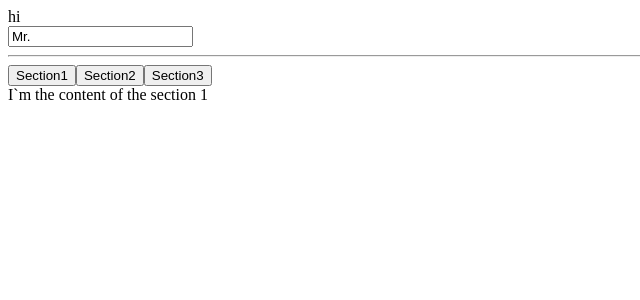
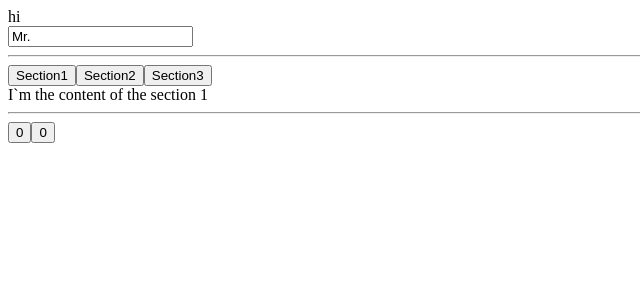
Before and after one commit to minsoo-web/custom-hooks-exercise, a React (Create React App) app: page / in a window 1280 px wide. Shown: the top 300 px of the page, without its empty margins (0-640 px from the left). Built offline with nearby package versions, Linux system fonts and the light colour scheme.

Commit message:
feat: useEffect start

```diff
--- a/src/App.tsx
+++ b/src/App.tsx
@@ -1,8 +1,7 @@
-import React from "react";
-import useInput from "./hooks/useInput";
-import useTabs, { TabItem } from "./hooks/useTabs";
+import React, { useEffect, useState } from "react";
+import { useInput, useTabs } from "./hooks";
 
-const content: TabItem[] = [
+const content: useTabs.TabItem[] = [
   {
     tab: "Section1",
     content: "I`m the content of the section 1"
@@ -18,11 +17,20 @@ const content: TabItem[] = [
 ];
 
 function App() {
+  const sayHello = () => console.log("object");
+
   const maxLength = (value: string) => value.length <= 10;
 
-  const tabs = useTabs(0, content);
+  const tabs = useTabs.default(0, content);
 
   const name = useInput("Mr.", maxLength);
+
+  const [number, setNumber] = useState(0);
+  const [aNumber, setAnumber] = useState(0);
+
+  useEffect(() => {
+    sayHello();
+  }, [number]);
 
   return (
     <>
@@ -39,6 +47,11 @@ function App() {
       ))}
 
       <div>{tabs.currentItem.content}</div>
+
+      <hr />
+
+      <button onClick={() => setNumber(number + 1)}>{number}</button>
+      <button onClick={() => setAnumber(aNumber + 1)}>{aNumber}</button>
     </>
   );
 }
--- /dev/null
+++ b/src/hooks/index.js
@@ -0,0 +1,4 @@
+import useInput from "./useInput";
+import * as useTabs from "./useTabs";
+
+export { useInput, useTabs };
```
